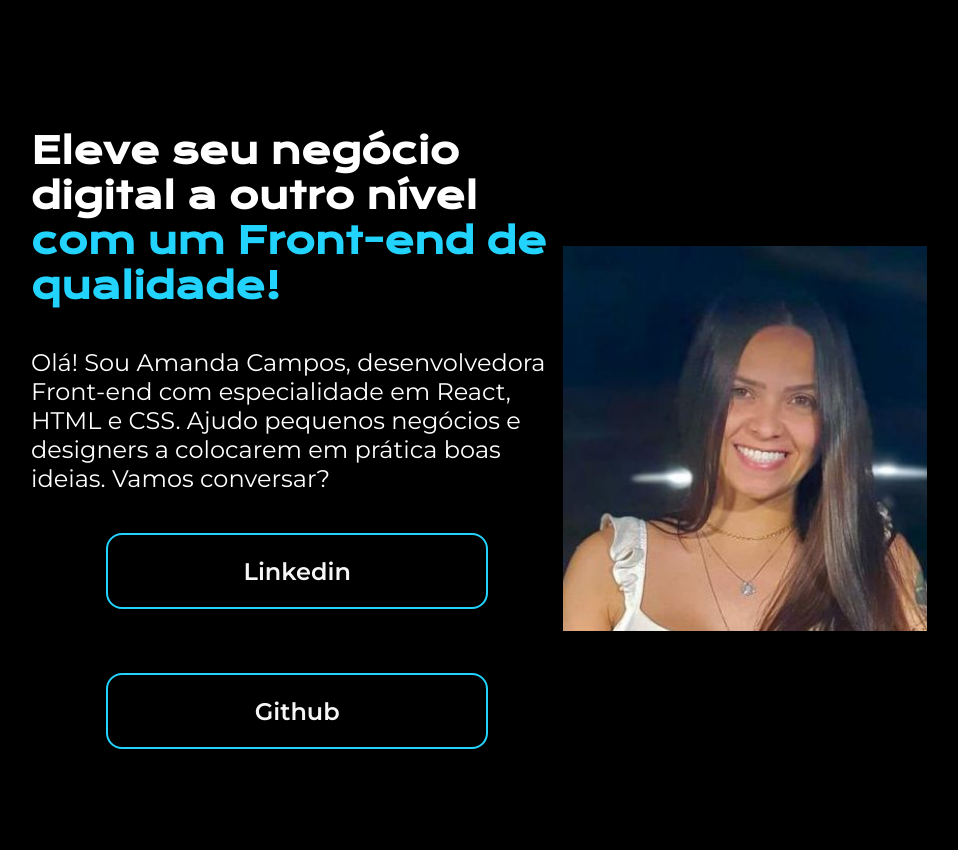
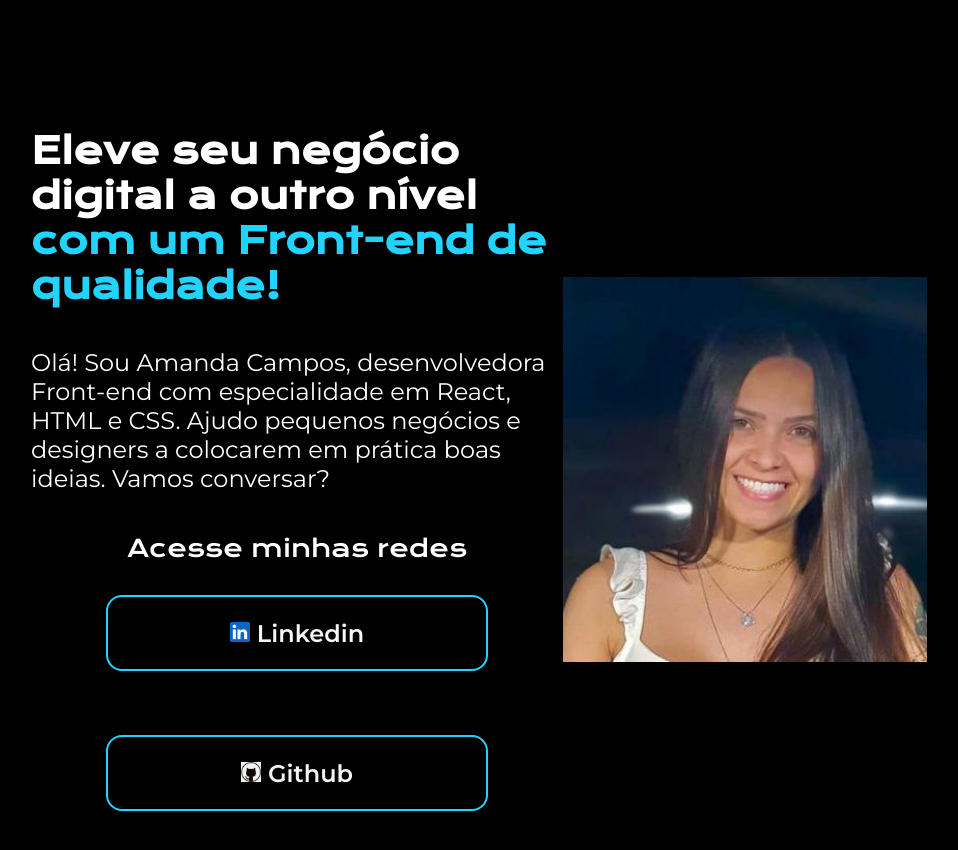
Before and after one commit to amandaoliveiracampos/profile-Front-end, a plain HTML site: page index.html in a window 1280 px wide. Shown: the whole page, without its empty margins (161-1119 px from the left). Drawn offline with nearby package versions, Linux system fonts and the light colour scheme.

Commit message:
Icones das redes socias

```diff
--- a/index.html
+++ b/index.html
@@ -23,11 +23,18 @@
           prática boas ideias. Vamos conversar?
         </p>
         <div class="apresentacao__links">
-        <a class="apresentacao__links__link" href="https://www.linkedin.com/in/amanda-oliveira-campos">Linkedin<a/>
-        <a class="apresentacao__links__link"href="https://github.com/amandaoliveiracampos">Github</a>
+          <h2 class="apresentacao_links_subtitulo">Acesse minhas redes</h2>
+        <a class="apresentacao__links__link" href="https://www.linkedin.com/in/amanda-oliveira-campos">
+          <img src="./assets/linkedin.png" width="20" >
+          Linkedin
+          <a/>
+        <a class="apresentacao__links__link"href="https://github.com/amandaoliveiracampos">
+          <img src="./assets/GitHub.png" width="20" >
+          Github
+        </a>
       </div>
       </section>
-      <img src="Amanda.jpeg" width="420" alt="amanda" />
+      <img src="./assets/Amanda.jpeg" width="420" alt="amanda" />
     </main>
     <footer></footer>
   </body>
```
Also changed, not shown: assets/Amanda.jpeg (renamed from Amanda.jpeg), assets/GitHub.png (added), assets/linkedin.png (added).
